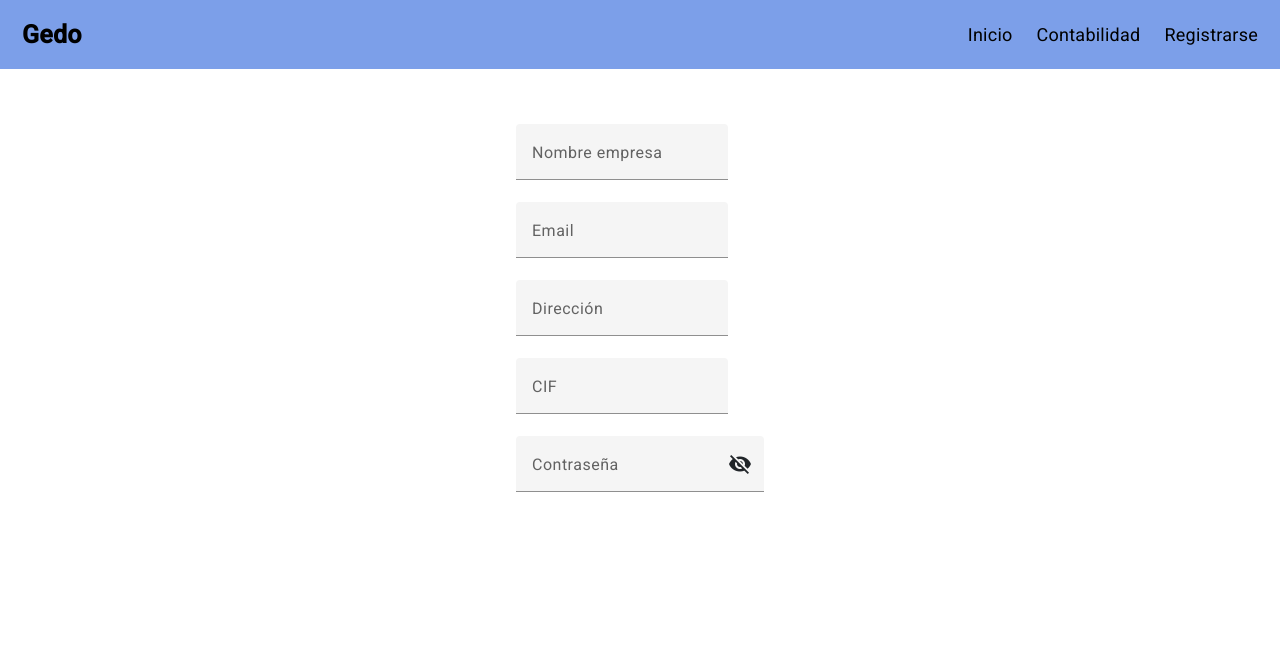
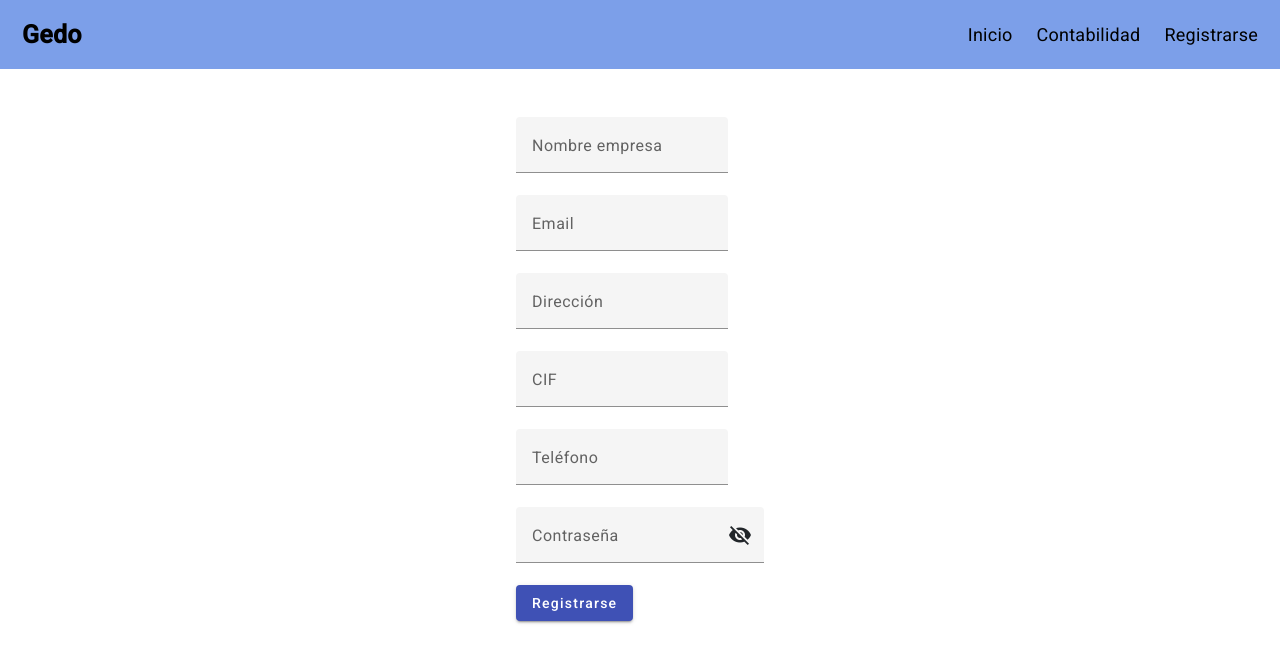
Before and after one commit to oscarplumariegaa/Gedo, an Angular app: page /register in a window 1280 px wide. Shown: the top 662 px of the page. Built offline with nearby package versions, Linux system fonts and the light colour scheme.

Commit message:
register form

```diff
--- a/src/app/budgets-list/budgets-list.component.html
+++ b/src/app/budgets-list/budgets-list.component.html
@@ -10,11 +10,11 @@
     </ng-container>
     <ng-container matColumnDef="Import">
       <th mat-header-cell *matHeaderCellDef> Importe Total </th>
-      <td mat-cell *matCellDef="let budget"> {{budget.import}} </td>
+      <td mat-cell *matCellDef="let budget"> {{budget.import}}€ </td>
     </ng-container>
     <ng-container matColumnDef="ImportIVA">
-      <th mat-header-cell *matHeaderCellDef> Import Total con IVA </th>
-      <td mat-cell *matCellDef="let budget"> {{budget.importIVA}} </td>
+      <th mat-header-cell *matHeaderCellDef> Importe Total con IVA </th>
+      <td mat-cell *matCellDef="let budget"> {{budget.importIVA}}€</td>
     </ng-container>
     <ng-container matColumnDef="Actions">
       <th mat-header-cell *matHeaderCellDef mat-sort-header> Acciones </th>
--- a/src/app/register/register.component.html
+++ b/src/app/register/register.component.html
@@ -1,35 +1,43 @@
-<mat-grid-list cols="1" rowHeight="500px">
+<form [formGroup]="addUserForm" class="dialog-form">
+<mat-grid-list cols="1" rowHeight="600px">
     <mat-grid-tile>
         <div class="example-container">
             <mat-form-field appearance="fill" class="width-50">
                 <mat-label>Nombre empresa</mat-label>
-                <input matInput>
+                <input formControlName="Name" matInput>
             </mat-form-field>
             <br>
             <mat-form-field appearance="fill" class="width-100">
                 <mat-label>Email</mat-label>
-                <input matInput placeholder="ejemplo@ejemplo.com">
+                <input formControlName="Email" matInput placeholder="ejemplo@ejemplo.com">
             </mat-form-field>
             <br>
             <mat-form-field appearance="fill" class="width-100">
                 <mat-label>Dirección</mat-label>
-                <input matInput>
+                <input formControlName="Address" matInput>
             </mat-form-field>
             <br>
             <mat-form-field appearance="fill" class="width-100">
                 <mat-label>CIF</mat-label>
-                <input matInput>
+                <input formControlName="CIF" matInput>
+            </mat-form-field>
+            <br>
+            <mat-form-field appearance="fill" class="width-100">
+                <mat-label>Teléfono</mat-label>
+                <input formControlName="PhoneNumber" type="number" matInput>
             </mat-form-field>
             <br>
             <mat-form-field appearance="fill" class="width-100">
                 <mat-label>Contraseña</mat-label>
-                <input matInput [type]="hide ? 'password' : 'text'">
+                <input formControlName="Password" matInput [type]="hide ? 'password' : 'text'">
                 <button mat-icon-button matSuffix (click)="hide = !hide" [attr.aria-label]="'Hide password'"
                     [attr.aria-pressed]="hide">
                     <mat-icon>{{hide ? 'visibility_off' : 'visibility'}}</mat-icon>
                 </button>
             </mat-form-field>
             <br>
+            <button mat-raised-button color="primary" (click)="registerUser()">Registrarse</button>
         </div>
     </mat-grid-tile>
 </mat-grid-list>
+</form>
--- a/src/app/register/register.component.ts
+++ b/src/app/register/register.component.ts
@@ -1,5 +1,6 @@
 import { Component } from '@angular/core';
-import { FormGroup, FormControl, Validators, FormGroupDirective } from '@angular/forms';
+import { FormGroup, FormControl, Validators, FormGroupDirective, FormBuilder } from '@angular/forms';
+import { ApiService } from '../services/api.service';
 
 @Component({
   selector: 'app-register',
@@ -7,29 +8,41 @@ import { FormGroup, FormControl, Validators, FormGroupDirective } from '@angular
   styleUrls: ['./register.component.css']
 })
 export class RegisterComponent {
-  registerForm!: FormGroup;
+  addUserForm!: FormGroup;
   hide = true;
+
+  constructor(
+    private fb: FormBuilder,
+    private service: ApiService
+  ){}
 
   ngOnInit() {
     this.createForm();
   }
   checkValidation(input: string) {
-    const validation = this.registerForm.controls[input].invalid && (this.registerForm.controls[input].dirty || this.registerForm.controls[input].touched)
+    const validation = this.addUserForm.controls[input].invalid && (this.addUserForm.controls[input].dirty || this.addUserForm.controls[input].touched)
     return validation;
   }
   createForm() {
     let emailregex: RegExp = /^(([^<>()\[\]\\.,;:\s@"]+(\.[^<>()\[\]\\.,;:\s@"]+)*)|(".+"))@((\[[0-9]{1,3}\.[0-9]{1,3}\.[0-9]{1,3}\.[0-9]{1,3}])|(([a-zA-Z\-0-9]+\.)+[a-zA-Z]{2,}))$/
-    this.registerForm = new FormGroup(
-      {
-        'username': new FormControl(null, [Validators.required]),
-        'email': new FormControl(null, [Validators.required, Validators.pattern(emailregex)]),
-        'password': new FormControl(null, [Validators.required, this.checkPassword]),
-      }
-    )
+    this.addUserForm = this.fb.group({
+      Name: '',
+      Email: '',
+      Password: '',
+      Address: '',
+      CIF: '',
+      PhoneNumber: ''
+    })
   }
   checkPassword(control: any) {
     let enteredPassword = control.value
     let passwordCheck = /^(?=.*[a-z])(?=.*[A-Z])(?=.*[0-9])(?=.{6,})/;
     return (!passwordCheck.test(enteredPassword) && enteredPassword) ? { 'requirements': true } : null;
   }
+  registerUser(){
+    console.log(this.addUserForm.value);
+    this.service.registerUser(this.addUserForm.value).subscribe((data: any) => {
+      console.log(data);
+    })
+  }
 }
--- a/src/app/services/api.service.ts
+++ b/src/app/services/api.service.ts
@@ -88,4 +88,9 @@ export class ApiService {
     billByBudget(id:number){
       return this.http.get(this.API_URL + 'Bills/BillBudget/'+id);
     }
+    registerUser(arrUser: any){
+      const headers = { 'content-type': 'application/json' }
+      const body = JSON.stringify(arrUser);
+      return this.http.post<any>(this.API_URL + 'Users', body, { 'headers': headers });
+    }
 }
```
